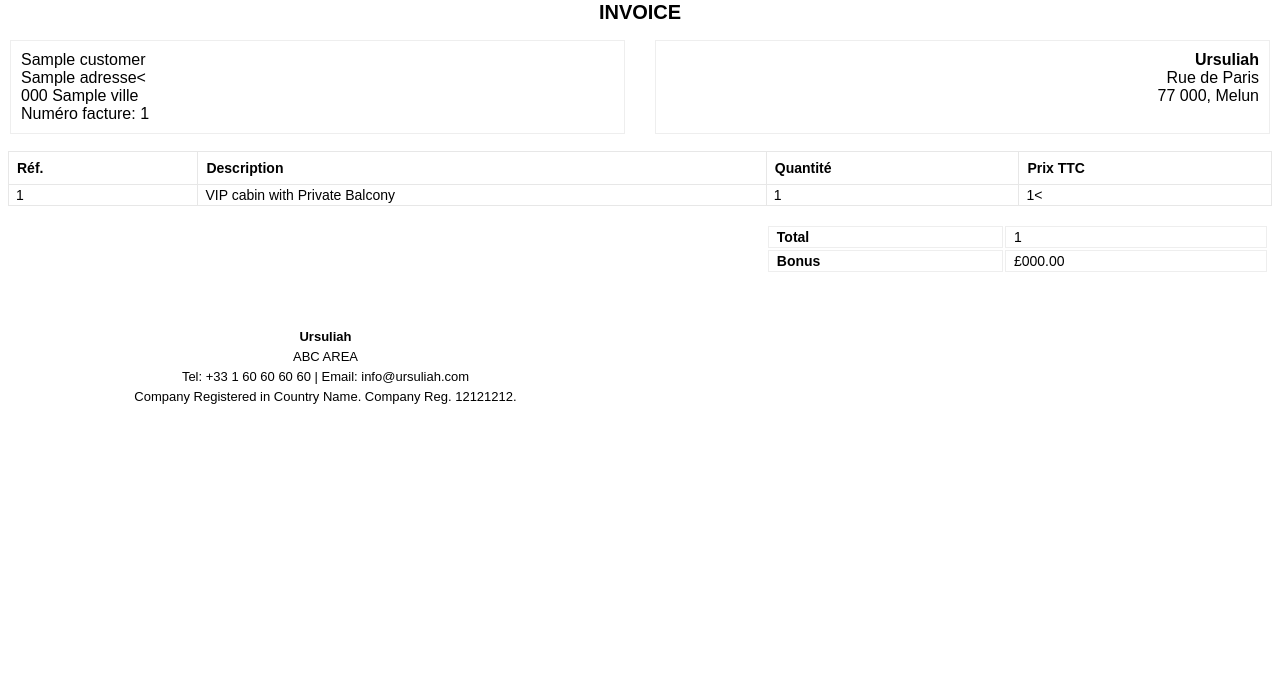
After one commit to Auxioma/Youtube, a Symfony app: template templates/user/mes_paiements/pdf.html.twig in a window 1280 px wide. The commit adds this page. Shown: the part 121-800 px from the top of the page. Run offline with Twig, Linux system fonts and the light colour scheme; the template is opened without the code that fills it: most values are stand-ins (such as "Sample title", 1, 10 or a date in 2020); some libraries are stand-ins or nearby versions.

Commit message:
Facture PDF

```diff
--- a/composer.json
+++ b/composer.json
@@ -10,6 +10,7 @@
         "doctrine/doctrine-bundle": "^2.10",
         "doctrine/doctrine-migrations-bundle": "^3.2",
         "doctrine/orm": "^2.15",
+        "dompdf/dompdf": "^2.0",
         "fakerphp/faker": "^1.23",
         "friendsofsymfony/ckeditor-bundle": "^2.4",
         "lcobucci/jwt": "^5.0",
--- a/src/EventListener/MaintenanceListener.php
+++ b/src/EventListener/MaintenanceListener.php
@@ -17,8 +17,10 @@ class MaintenanceListener{
 
     public function onKernelRequest(RequestEvent $event){
 
-        // On verifie l'IP 127.0.0.1 (localhost) pour ne pas afficher la page de maintenance
-        if($event->getRequest()->getClientIp() === '127.0.0.1'){
+        // On verifie l'IP 127.0.0.1 ou 81.67.188.146 pour ne pas afficher la page de maintenance
+        if( $event->getRequest()->getClientIp() === '127.0.0.1' ||
+            $event->getRequest()->getClientIp() === '81.67.188.146' ||
+            $event->getRequest()->getClientIp() === '91.166.94.206'){
             return;
         }
 
--- a/templates/user/mes_paiements/index.html.twig
+++ b/templates/user/mes_paiements/index.html.twig
@@ -51,7 +51,7 @@
                                     {{ ticket.TotalPaidTTC }}
                                 </td>
                                 <td class="product-action">
-                                    <a href="#" class="button">Télécharger la facture</a>
+                                    <a href="{{ path('pdf_paiement', {'id': ticket.id}) }}" class="button">Télécharger la facture</a>
                                 </td>
                             </tr>
                             {% endfor %}
--- /dev/null
+++ b/templates/user/mes_paiements/pdf.html.twig
@@ -0,0 +1,138 @@
+<html>
+<head>
+    <style>
+    body {
+        font-family: sans-serif;
+        font-size: 10pt;
+    }
+
+    p {
+        margin: 0pt;
+    }
+
+    table.items {
+        border: 0.1mm solid #e7e7e7;
+    }
+
+    td {
+        vertical-align: top;
+    }
+
+    .items td {
+        border-left: 0.1mm solid #e7e7e7;
+        border-right: 0.1mm solid #e7e7e7;
+    }
+
+    table thead td {
+        text-align: center;
+        border: 0.1mm solid #e7e7e7;
+    }
+
+    .items td.blanktotal {
+        background-color: #EEEEEE;
+        border: 0.1mm solid #e7e7e7;
+        background-color: #FFFFFF;
+        border: 0mm none #e7e7e7;
+        border-top: 0.1mm solid #e7e7e7;
+        border-right: 0.1mm solid #e7e7e7;
+    }
+
+    .items td.totals {
+        text-align: right;
+        border: 0.1mm solid #e7e7e7;
+    }
+
+    .items td.cost {
+        text-align: "."center;
+    }
+    </style>
+</head>
+
+<body>
+    <table width="100%" style="font-family: sans-serif;" cellpadding="10">
+        <tr>
+            <td width="100%" style="padding: 0px; text-align: center;">
+              <a href="#" target="_blank"><img src="https://shezannj.com/wp-content/uploads/2019/01/dummy-logo-png-7.png" width="264" height="110" alt="Logo" align="center" border="0"></a>
+            </td>
+        </tr>
+        <tr>
+            <td width="100%" style="text-align: center; font-size: 20px; font-weight: bold; padding: 0px;">
+              INVOICE
+            </td>
+        </tr>
+        <tr>
+          <td height="10" style="font-size: 0px; line-height: 10px; height: 10px; padding: 0px;">&nbsp;</td>
+        </tr>
+    </table>
+    <table width="100%" style="font-family: sans-serif;" cellpadding="10">
+        <tr>
+            <td width="49%" style="border: 0.1mm solid #eee;">{{ facture.Customer.Nom }}<br>{{ facture.Customer.Adresse }}<<br>{{ facture.Customer.CodePostal }} {{ facture.Customer.Ville }}<br>Numéro facture: {{ facture.InvoiceNumber }}</td>
+            <td width="2%">&nbsp;</td>
+            <td width="49%" style="border: 0.1mm solid #eee; text-align: right;"><strong>Ursuliah</strong><br>Rue de Paris<br>77 000, Melun<br></td>
+        </tr>
+    </table>
+    <br>
+    <table class="items" width="100%" style="font-size: 14px; border-collapse: collapse;" cellpadding="8">
+        <thead>
+            <tr>
+                <td width="15%" style="text-align: left;"><strong>Réf.</strong></td>
+                <td width="45%" style="text-align: left;"><strong>Description</strong></td>
+                <td width="20%" style="text-align: left;"><strong>Quantité</strong></td>
+                <td width="20%" style="text-align: left;"><strong>Prix TTC</strong></td>
+            </tr>
+        </thead>
+        <tbody>
+            <tr>
+                <td style="padding: 0px 7px; line-height: 20px;">{{ facture.id }}</td>
+                <td style="padding: 0px 7px; line-height: 20px;">VIP cabin with Private Balcony</td>
+                <td style="padding: 0px 7px; line-height: 20px;">1</td>
+                <td style="padding: 0px 7px; line-height: 20px;">{{ facture.TotalPaidTTC }}<</td>
+            </tr>
+        </tbody>
+    </table>
+    <br>
+    <table width="100%" style="font-family: sans-serif; font-size: 14px;" >
+        <tr>
+            <td>
+                <table width="60%" align="left" style="font-family: sans-serif; font-size: 14px;" >
+                    <tr>
+                        <td style="padding: 0px; line-height: 20px;">&nbsp;</td>
+                    </tr>
+                </table>
+                <table width="40%" align="right" style="font-family: sans-serif; font-size: 14px;" >
+                    <tr>
+                        <td style="border: 1px #eee solid; padding: 0px 8px; line-height: 20px;"><strong>Total</strong></td>
+                        <td style="border: 1px #eee solid; padding: 0px 8px; line-height: 20px;">{{ facture.TotalPaidTTC }}</td>
+                    </tr>
+                    <tr>
+                        <td style="border: 1px #eee solid; padding: 0px 8px; line-height: 20px;"><strong>Bonus</strong></td>
+                        <td style="border: 1px #eee solid; padding: 0px 8px; line-height: 20px;">£000.00</td>
+                    </tr>
+                </table>
+            </td>
+        </tr>
+    </table>
+    <br>
+    <table width="100%" style="font-family: sans-serif; font-size: 14px;" >
+        <br>
+        <tr>
+            <td>
+                <table width="50%" align="left" style="font-family: sans-serif; font-size: 13px; text-align: center;" >
+                    <tr>
+                        <td style="padding: 0px; line-height: 20px;">
+                            <strong>Ursuliah</strong>
+                            <br>
+                            ABC AREA
+                            <br>
+                            Tel: +33 1 60 60 60 60 | Email: info@ursuliah.com
+                            <br>
+                            Company Registered in Country Name. Company Reg. 12121212.
+                        </td>
+                    </tr>
+                </table>
+            </td>
+        </tr>
+        <br>
+    </table>
+</body>
+</html>
```
Also changed, not shown: src/Controller/User/MesPaiementsController.php (+13 -1 lines), src/DataFixtures/TicketPaiementFixtures.php (added, +64 -0 lines), src/Services/PdfServices.php (added, +33 -0 lines), .github/workflows/main.yml (deleted), 1 other file.
